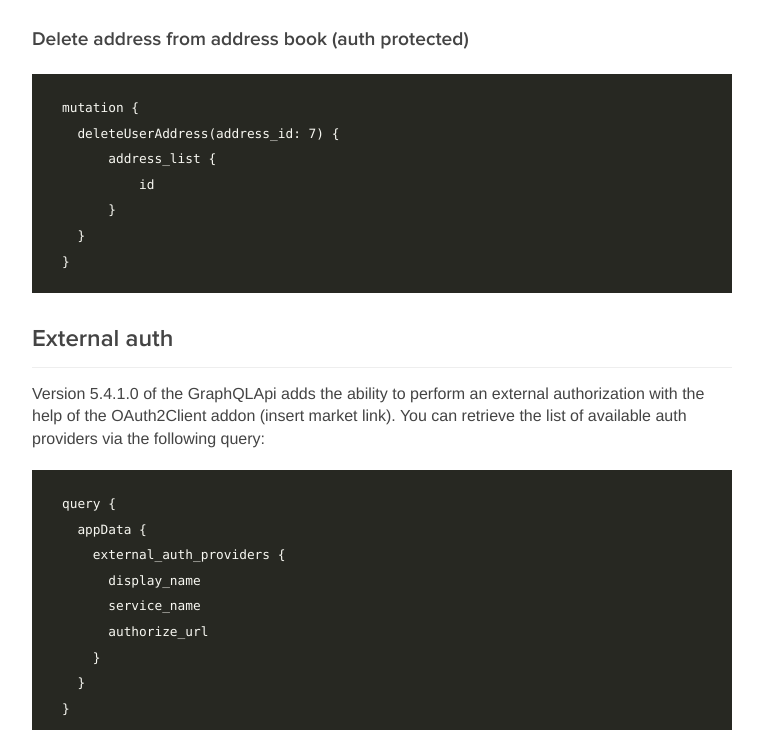
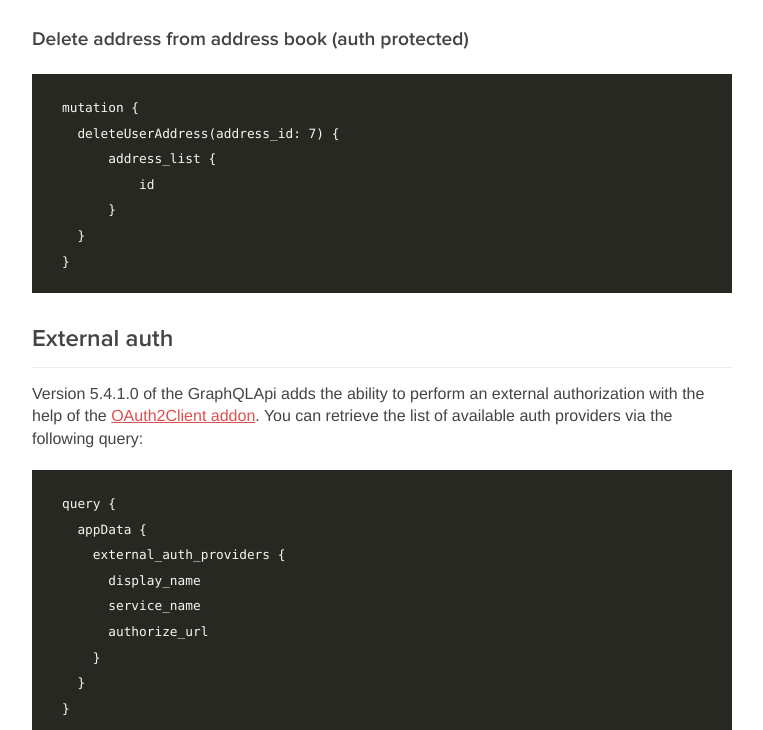
Before and after one commit to xcart/graphql-api-docs, a plain HTML site: page docs/index.html in a window 1280 px wide. Shown: the part 11270-12000 px from the top of the page, without its empty margins (408-1171 px from the left). Drawn offline with Linux system fonts and the light colour scheme; a script that the page names is missing; a small style sheet from the web is missing.

Commit message:
Build website

```diff
--- a/docs/index.html
+++ b/docs/index.html
@@ -1189,7 +1189,7 @@ Result:</p>
 </code></pre>
 <h2>
 <a id="external-auth" class="anchor" href="#external-auth" aria-hidden="true"><span aria-hidden="true" class="octicon octicon-link"></span></a>External auth</h2>
-<p>Version 5.4.1.0 of the GraphQLApi adds the ability to perform an external authorization with the help of the OAuth2Client addon (insert market link). You can retrieve the list of available auth providers via the following query:</p>
+<p>Version 5.4.1.0 of the GraphQLApi adds the ability to perform an external authorization with the help of the <a href="https://market.x-cart.com/addons/single-sign-on-with-oauth-2.html">OAuth2Client addon</a>. You can retrieve the list of available auth providers via the following query:</p>
 <pre><code>query {
   appData {
     external_auth_providers {
```
Also changed, not shown: 1 other file.
